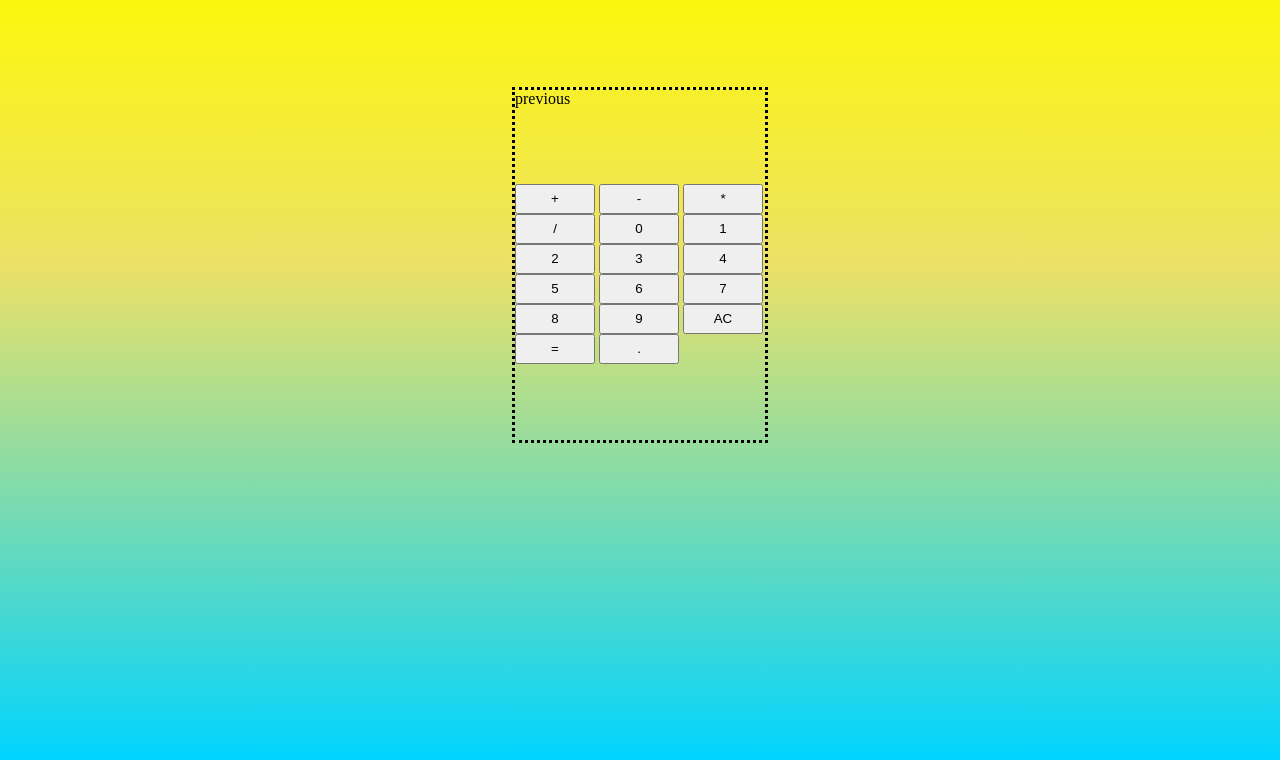
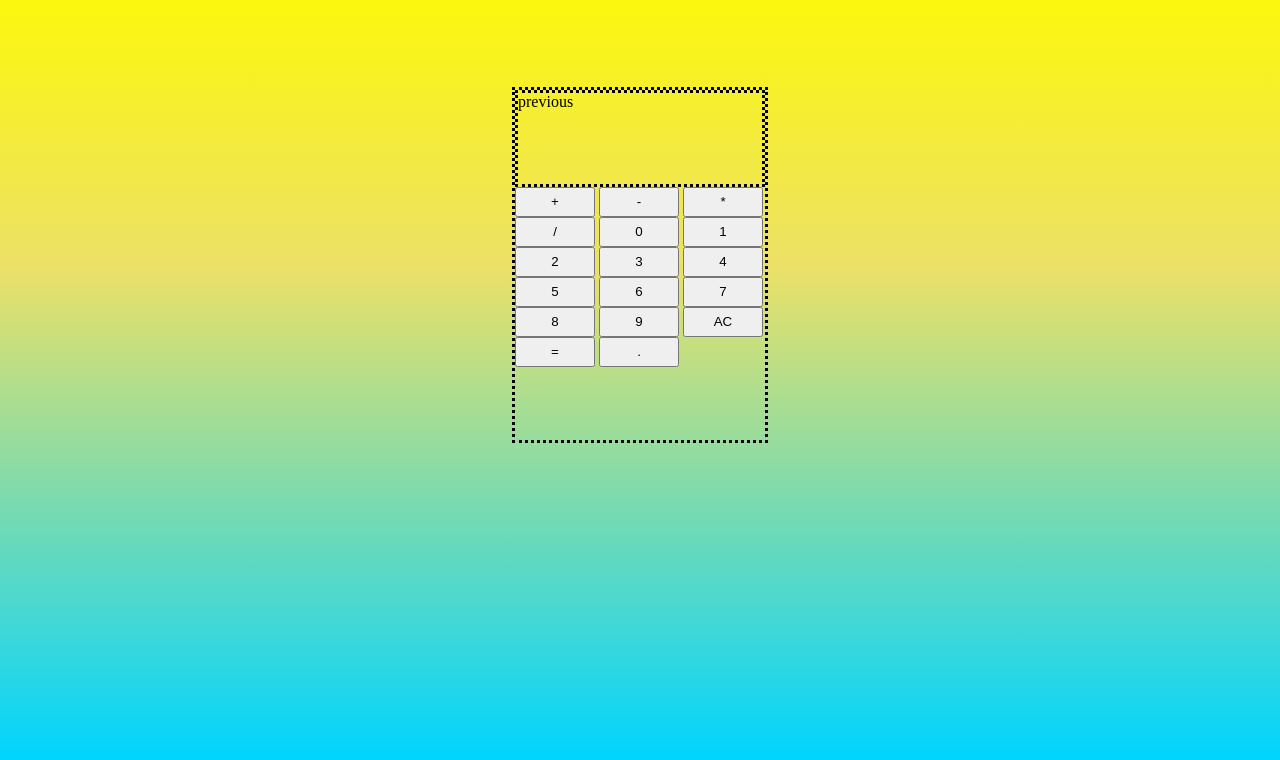
Before and after one commit to ctrlvee/Calculator-, a plain HTML site: page index.html in a window 1280 px wide. Shown: the part 40-800 px from the top of the page. Drawn offline with Linux system fonts and the light colour scheme.

Commit message:
Set displayContainer basic size

```diff
--- a/style.css
+++ b/style.css
@@ -27,6 +27,11 @@ body {
     border-style: dotted;
 
 }
+.displayContainer {
+    border-style: dotted;
+    width: 100%;
+    height:auto;
+}
 button {
     width: 80px;
     height: 30px;
```
